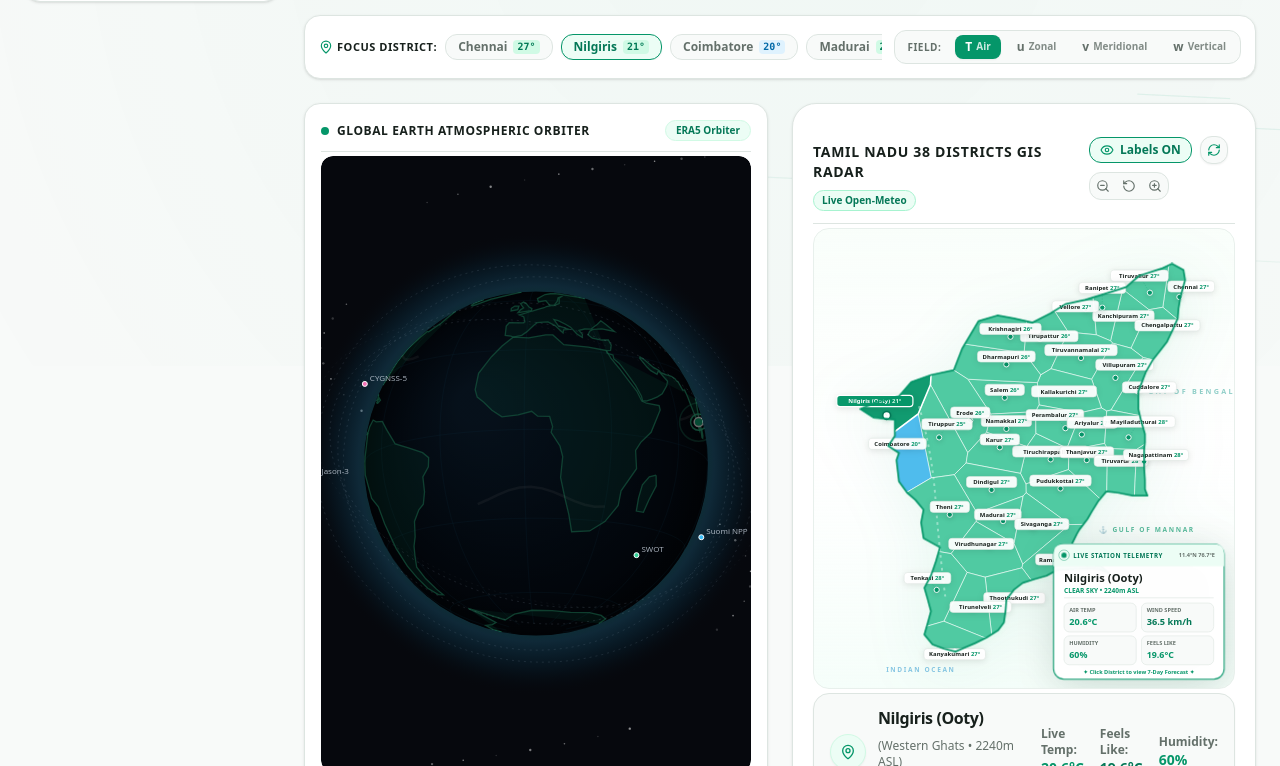
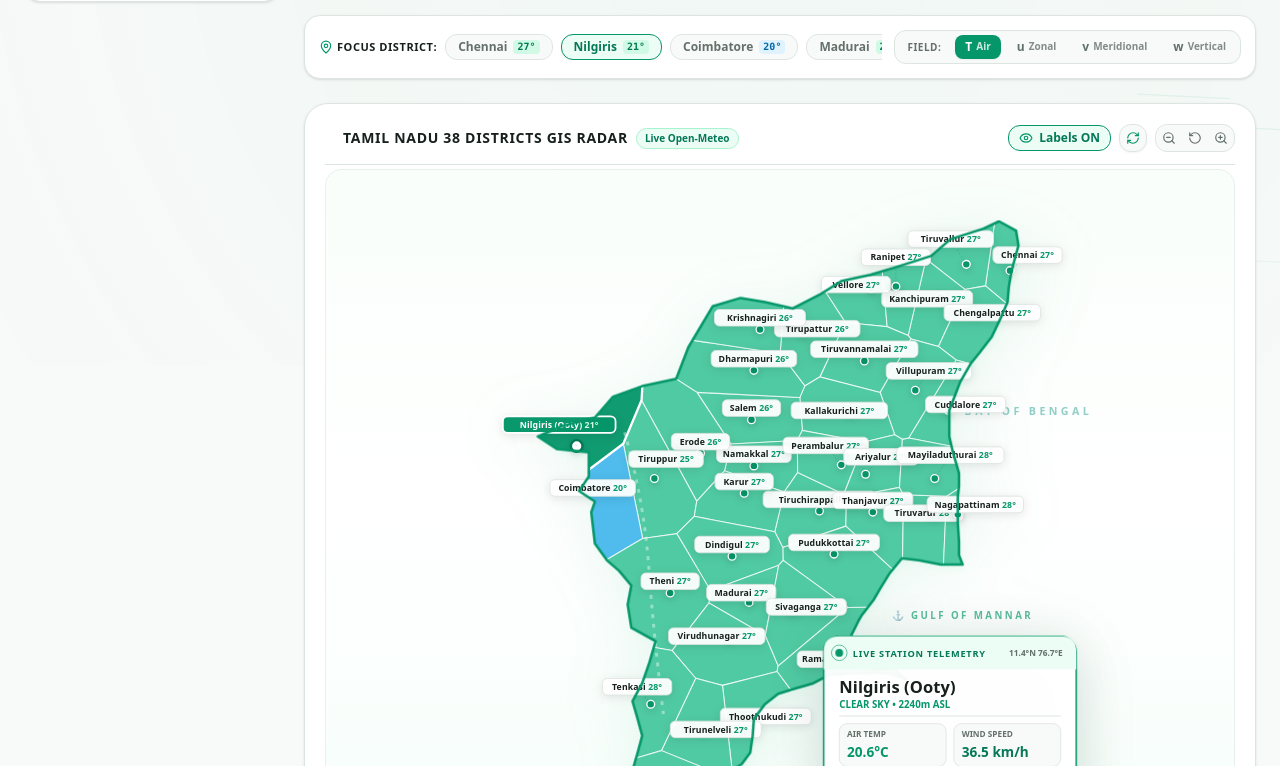
Before and after one commit to saisushanthreddy8/AtmosVision, a React (Vite) app: page / in a window 1280 px wide. Shown: the part 434-1200 px from the top of the page. Built offline with nearby package versions, Linux system fonts and the light colour scheme; no server answers.

Commit message:
Remove global orbiter globe from Live Dashboard

```diff
--- a/src/components/Overview.tsx
+++ b/src/components/Overview.tsx
@@ -20,7 +20,6 @@ import {
   Sun
 } from 'lucide-react';
 import { TabId, LiveDistrictWeather, LiveStatewideSummary, CityClimateObservation } from '../types';
-import { GlobeVisualizer } from './GlobeVisualizer';
 import { TamilNaduDistrictMap } from './TamilNaduDistrictMap';
 import { WeatherFrogCard } from './WeatherFrogCard';
 import { CITIES_TAMIL_NADU } from '../data/cities';
@@ -312,23 +311,8 @@ export const Overview: React.FC<OverviewProps> = ({
         </div>
       </div>
 
-      {/* Main 2-Column Core Visualizer: Rotating Earth Globe + Glowing Tamil Nadu Map */}
-      <div className="grid grid-cols-1 lg:grid-cols-2 gap-6 items-stretch">
-
-        {/* Panel 1: Enlarged Rotating 3D Earth Globe */}
-        <div className="h-full flex flex-col">
-          <GlobeVisualizer
-            title="Global Earth Atmospheric Orbiter"
-            autoRotate={true}
-            interactive={true}
-            highlightTamilNadu={true}
-            showSatellites={true}
-            className="flex-1 min-h-[540px] shadow-sm"
-          />
-        </div>
-
-        {/* Panel 2: Enlarged Glowing Tamil Nadu 38-District Climate Map */}
-        <div className="h-full flex flex-col">
+      {/* Full-Width Tamil Nadu 38-District GIS Climate Map */}
+      <div className="w-full">
         <TamilNaduDistrictMap
           selectedDistrictName={selectedDistrict}
           onSelectDistrict={(d) => setSelectedDistrict(d)}
@@ -337,10 +321,8 @@ export const Overview: React.FC<OverviewProps> = ({
           liveDistrictData={liveDistrictData}
           onRefreshLive={onRefreshLive}
           isLiveLoading={isLiveLoading}
-            className="flex-1 min-h-[540px] shadow-sm"
+          className="w-full min-h-[580px] shadow-sm"
         />
-        </div>
-
       </div>
 
       {/* Modern Meteorological Frog Card for Selected District */}
```
Lines whose indentation alone changed are shown as unchanged.
